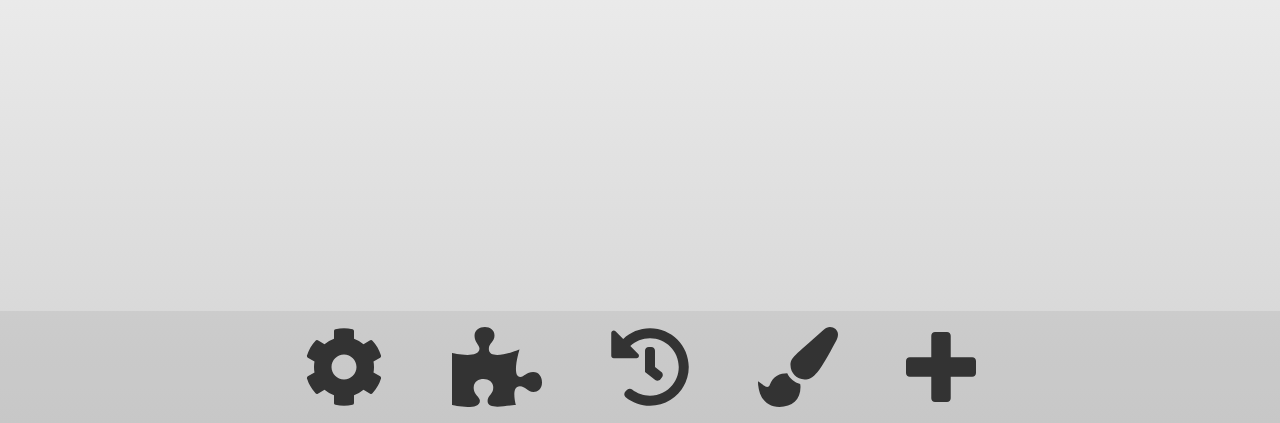
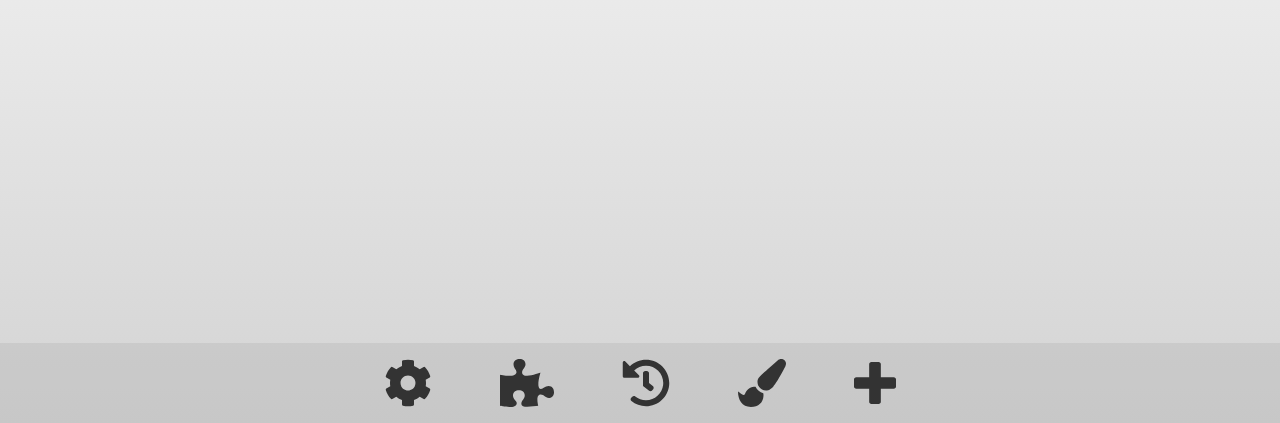
Before and after one commit to gregdumb/handy-tab, a browser extension: page index.html in a window 1280 px wide. Shown: the part 377-800 px from the top of the page. Drawn offline with Linux system fonts and the light colour scheme.

Commit message:
Shrunk chrome links, added page title

```diff
--- a/index.html
+++ b/index.html
@@ -4,6 +4,7 @@
 		<link rel="stylesheet" href="./css/style.css" />
 		<link rel="stylesheet" href="./css/links.css" />
 		<script type="text/javascript" src="./lib/fontawesome-all.js"></script>
+		<title>New Tab</title>
     </head>
     <body>
         <div id="root">
@@ -14,11 +15,11 @@
 			</div>
 
 			<div id="chrome-links">
-				<a href="#" id="settings-button" title="Chrome Settings"><i class="fas fa-cog fa-5x"></i></a>
-				<a href="#" id="extensions-button" title="Extensions"><i class="fas fa-puzzle-piece fa-5x"></i></a>
-				<a href="#" id="history-button" title="History"><i class="fas fa-history fa-5x"></i></a>
-				<a href="#" id="style-button" title="Handy Tab Styling"><i class="fas fa-paint-brush fa-5x"></i></a>
-				<a href="#" id="addlink-button" title="Add Bookmark"><i class="fas fa-plus fa-5x"></i></a>
+				<a href="#" id="settings-button" title="Chrome Settings"><i class="fas fa-cog fa-3x"></i></a>
+				<a href="#" id="extensions-button" title="Extensions"><i class="fas fa-puzzle-piece fa-3x"></i></a>
+				<a href="#" id="history-button" title="History"><i class="fas fa-history fa-3x"></i></a>
+				<a href="#" id="style-button" title="Handy Tab Styling"><i class="fas fa-paint-brush fa-3x"></i></a>
+				<a href="#" id="addlink-button" title="Add Bookmark"><i class="fas fa-plus fa-3x"></i></a>
 
 			</div>
 
```
